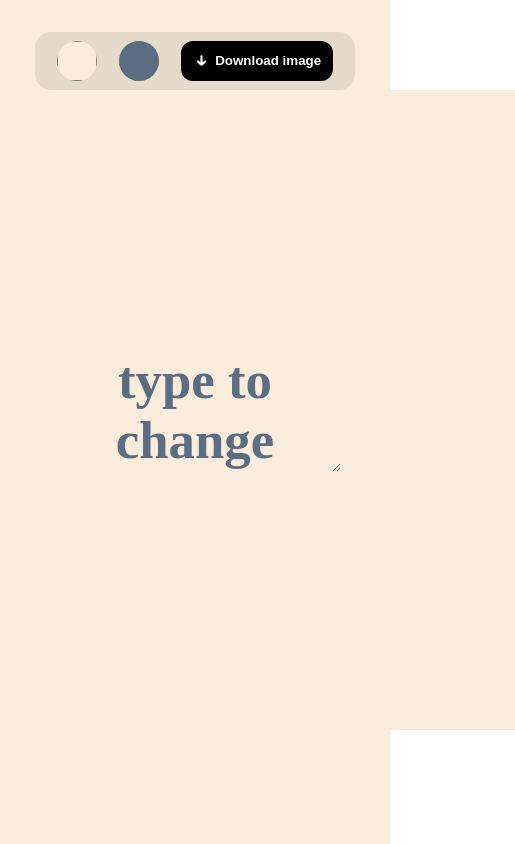
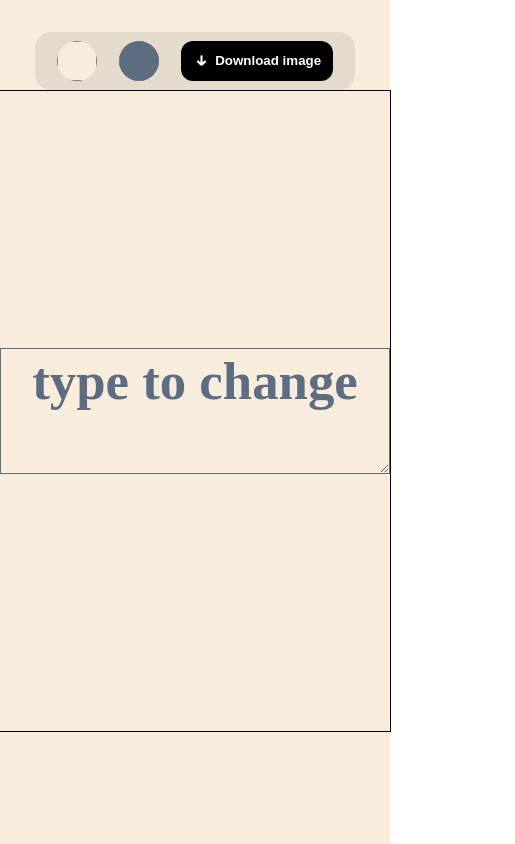
Before and after one commit to georginapuig/pictify, a React (Create React App) app: page / in a window 390 px wide. Shown: the whole page, 515 px wide, since content can reach past the window. Built offline with nearby package versions, Linux system fonts and the light colour scheme.

Commit message:
add media query

```diff
--- a/src/Pictify.css
+++ b/src/Pictify.css
@@ -16,19 +16,19 @@
 }
 
 #TextContainer {
-  /* width: 100vw; */
   width: 40rem;
   height: 40rem;
   display: flex;
   justify-content: center;
   align-items: center;
   background-color: #f8eddd;
-  overflow-x: hidden;
-  overscroll-behavior-x: none;
+  overflow: hidden;
+  border: 1px solid;
 }
 
 .Text {
-  width: 45%;
+  width: 25rem;
+  height: auto;
   border: none;
   background-color: transparent;
   color: #5d6d81;
@@ -36,6 +36,7 @@
   font-size: 3.3rem;
   font-family: 'Times New Roman', Times, serif;
   font-weight: 700;
+  border: 1px solid;
 }
 
 textarea:focus-visible {
@@ -53,3 +54,9 @@
   vertical-align: -moz-middle-with-baseline;
   vertical-align: sub;
 }
+
+@media only screen and (max-width: 480px) {
+  #TextContainer {
+    width: 100vw;
+  }
+}
```
